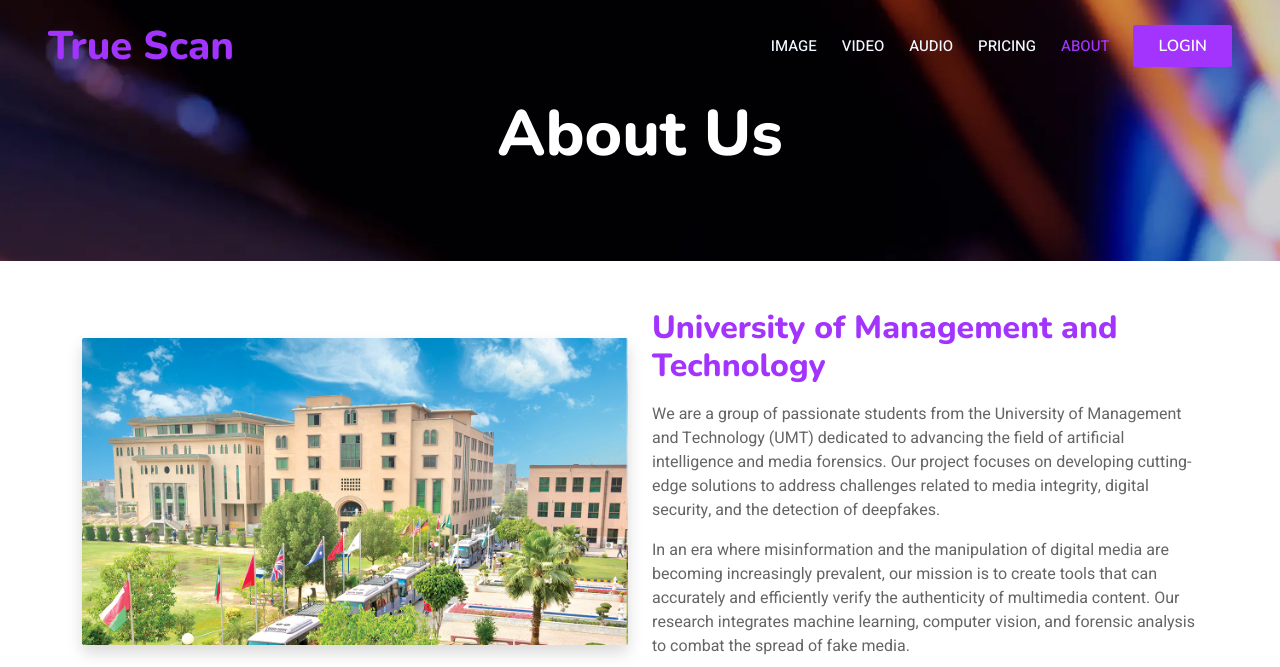
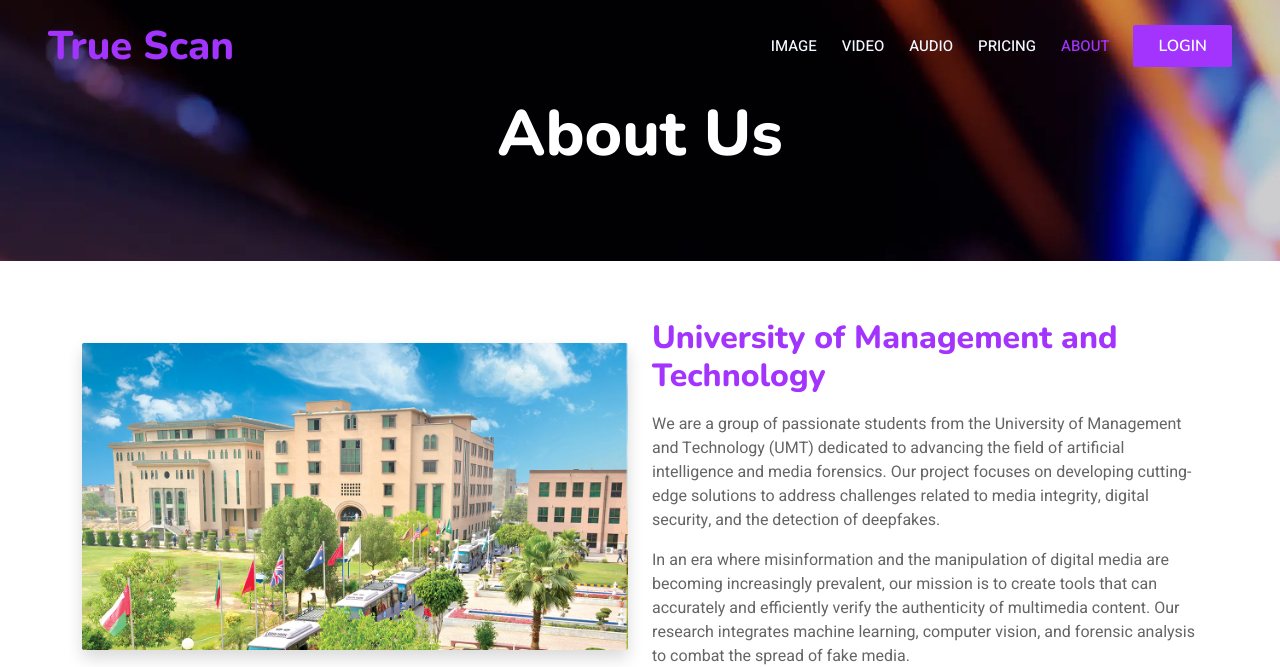
Before and after one commit to madni-hawklogix/DeepFake, a Django app: page /about/ in a window 1280 px wide. Shown: the top 667 px of the page. Run offline with Django 5.2, Linux system fonts and the light colour scheme; some libraries are stand-ins or nearby versions.

Commit message:
Update about.html

```diff
--- a/templates/about.html
+++ b/templates/about.html
@@ -82,7 +82,7 @@
                     <img src="{% static 'images/uni.jpg' %}" alt="University of Management and Technology" class="img-fluid rounded shadow">
                 </div>
                 <div class="col-md-6">
-                    <h2 class="text-primary mb-3">University of Management and Technology</h2>
+                    <h2 class="text-primary mb-3" style="padding-top: 10px;">University of Management and Technology</h2>
                     <p>We are a group of passionate students from the University of Management and Technology (UMT) dedicated to advancing the field of artificial intelligence and media forensics. Our project focuses on developing cutting-edge solutions to address challenges related to media integrity, digital security, and the detection of deepfakes.</p>
                     <p>In an era where misinformation and the manipulation of digital media are becoming increasingly prevalent, our mission is to create tools that can accurately and efficiently verify the authenticity of multimedia content. Our research integrates machine learning, computer vision, and forensic analysis to combat the spread of fake media.</p>
                 </div>
```
